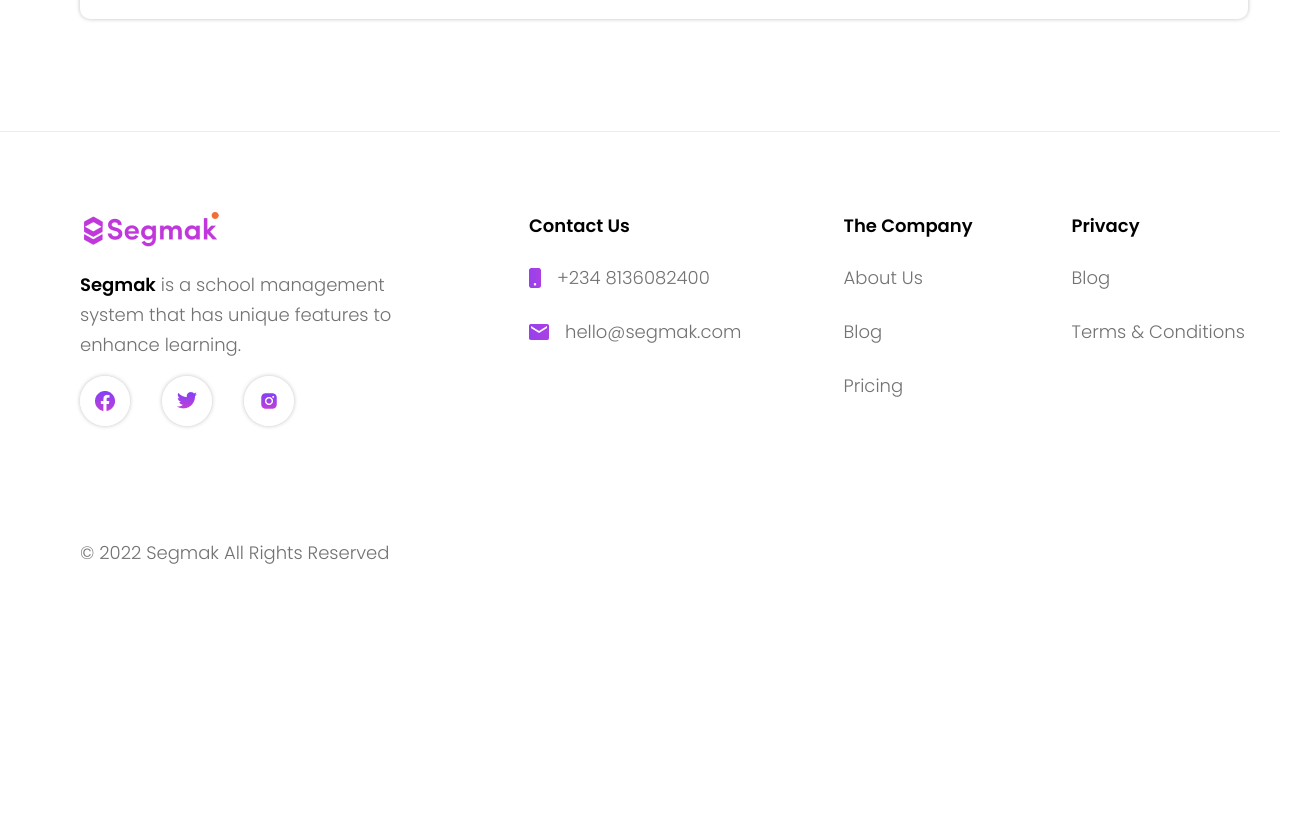
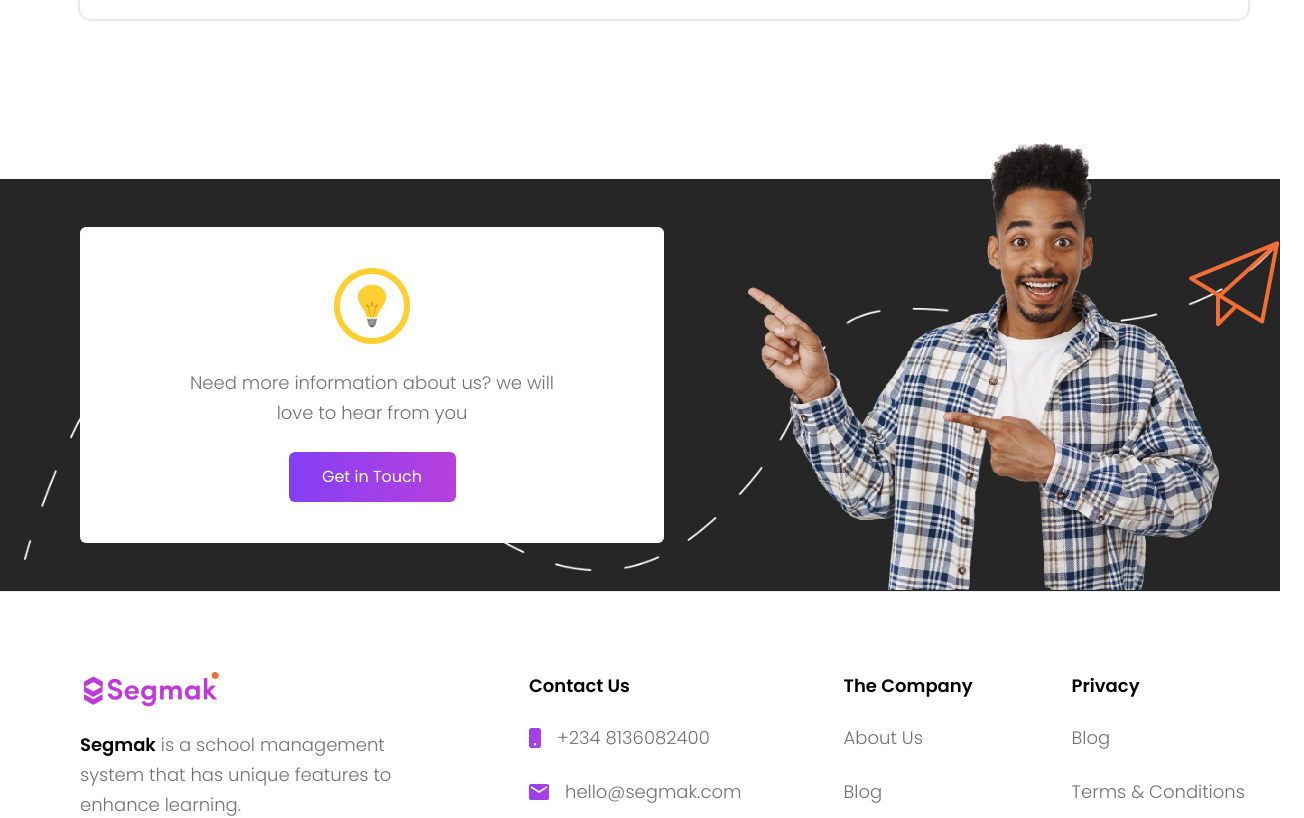
Before and after one commit to ejezie/Segmark, a React (Create React App) app: page /about in a window 1280 px wide. Shown: the part 2260-3078 px from the top of the page, 1304 px wide, since content can reach past the window. Before the commit the page ends 2908 px from the top, so only its background shows below. Built offline with nearby package versions, Linux system fonts and the light colour scheme.

Commit message:
adding info section to about and blog page

```diff
--- a/src/pages/About.jsx
+++ b/src/pages/About.jsx
@@ -1,6 +1,10 @@
 import React from "react";
 
 import ygirl from "../assets/images/ygirl.png";
+import hans from "../assets/images/hans.png";
+import infobg from "../assets/images/infobg.png";
+import kite from "../assets/images/kite.png";
+import bulb from "../assets/images/bulb.png";
 
 import Question from "../components/Question";
 
@@ -49,8 +53,30 @@ function About() {
       <div className="question-section section-padding center">
         <div className="sub-heading center">Frequently Asked Question</div>
         {data.questions.map((item) => {
-          return <Question textQ={item.title} answer={item.answer} key={item.index}/>;
+          return (
+            <Question
+              textQ={item.title}
+              answer={item.answer}
+              key={item.index}
+            />
+          );
         })}
+      </div>
+      <div className="information center">
+        <img className="kite" src={kite} alt="kite" />
+        <img className="infobg" src={infobg} alt="background" />
+        <div className="left center">
+          <div className="info-card center">
+            <img className="info-icon marginb1" src={bulb} alt="icon" />
+            <div className="text marginb1">
+              Need more information about us? we will love to hear from you{" "}
+            </div>
+            <div className="btn center">Get in Touch</div>
+          </div>
+        </div>
+        <div className="right center">
+          <img className="hans" src={hans} alt="man" />
+        </div>
       </div>
     </div>
   );
--- a/src/pages/Blog.jsx
+++ b/src/pages/Blog.jsx
@@ -4,9 +4,14 @@ import { Link } from "react-router-dom";
 import blog1 from "../assets/images/blog1.png";
 import blog2 from "../assets/images/blog2.png";
 import blog3 from "../assets/images/blog3.png";
+import hans from "../assets/images/hans.png";
+import infobg from "../assets/images/infobg.png";
+import kite from "../assets/images/kite.png";
+import bulb from "../assets/images/bulb.png";
 
 function Blog() {
   return (
+    <div className="section-wrapper">
       <div className="blog section-padding">
         <div className="sub-heading center">Explore our blog</div>
         <div className="blog-content-wrap center">
@@ -76,6 +81,23 @@ function Blog() {
           </div>
         </div>
       </div>
+      <div className="information center">
+        <img className="kite" src={kite} alt="kite" />
+        <img className="infobg" src={infobg} alt="background" />
+        <div className="left center">
+          <div className="info-card center">
+            <img className="info-icon marginb1" src={bulb} alt="icon" />
+            <div className="text marginb1">
+              Need more information about us? we will love to hear from you{" "}
+            </div>
+            <div className="btn center">Get in Touch</div>
+          </div>
+        </div>
+        <div className="right center">
+          <img className="hans" src={hans} alt="man" />
+        </div>
+      </div>
+    </div>
   );
 }
 
--- a/src/styles/blog.scss
+++ b/src/styles/blog.scss
@@ -1,6 +1,10 @@
 .blog {
+  margin-bottom: 10rem;
+  @media screen and (max-width: 960px) {
+    margin-bottom: 0;
+  }
   .sub-heading {
-      margin-bottom: 4rem;
+    margin-bottom: 4rem;
   }
   .blog-content-wrap {
     flex-wrap: wrap;
@@ -35,7 +39,7 @@
           margin-left: 1rem;
           white-space: nowrap;
           @media screen and (max-width: 400px) {
-          padding: 0.1rem 5rem;
+            padding: 0.1rem 5rem;
           }
         }
         .content-text {
```
Lines whose indentation alone changed are shown as unchanged.
